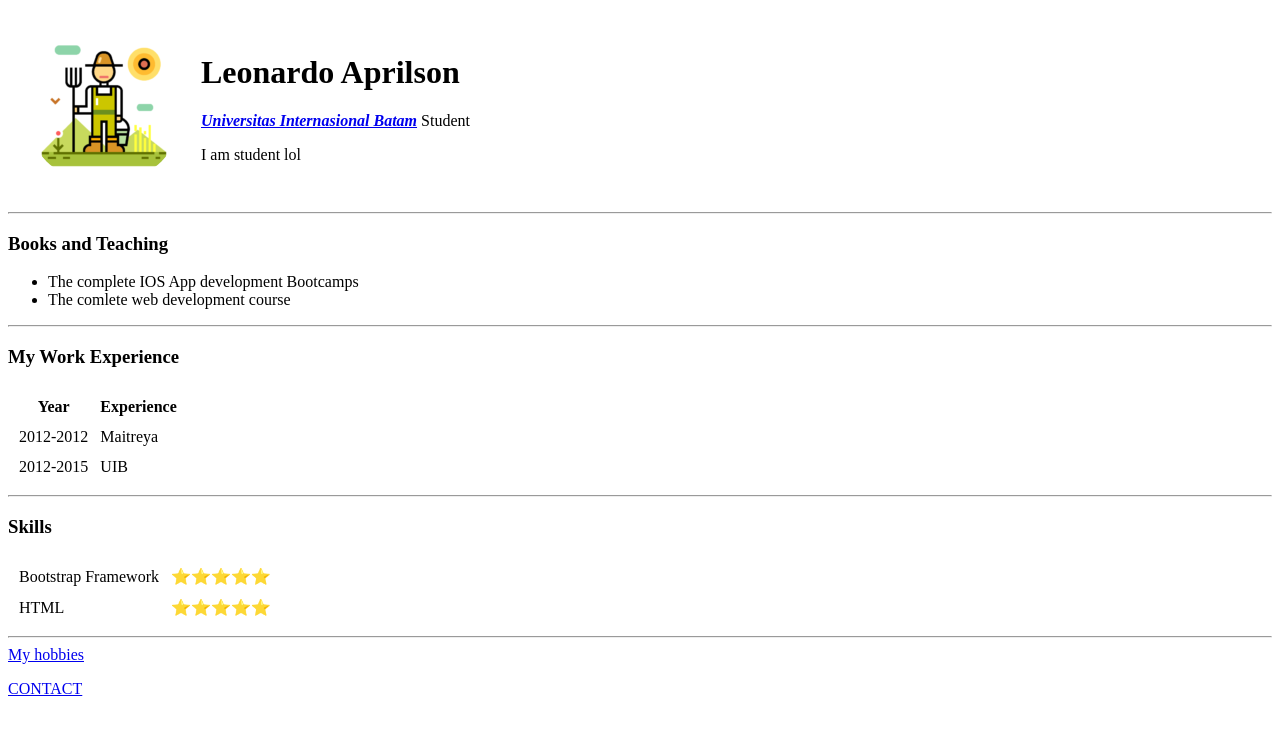
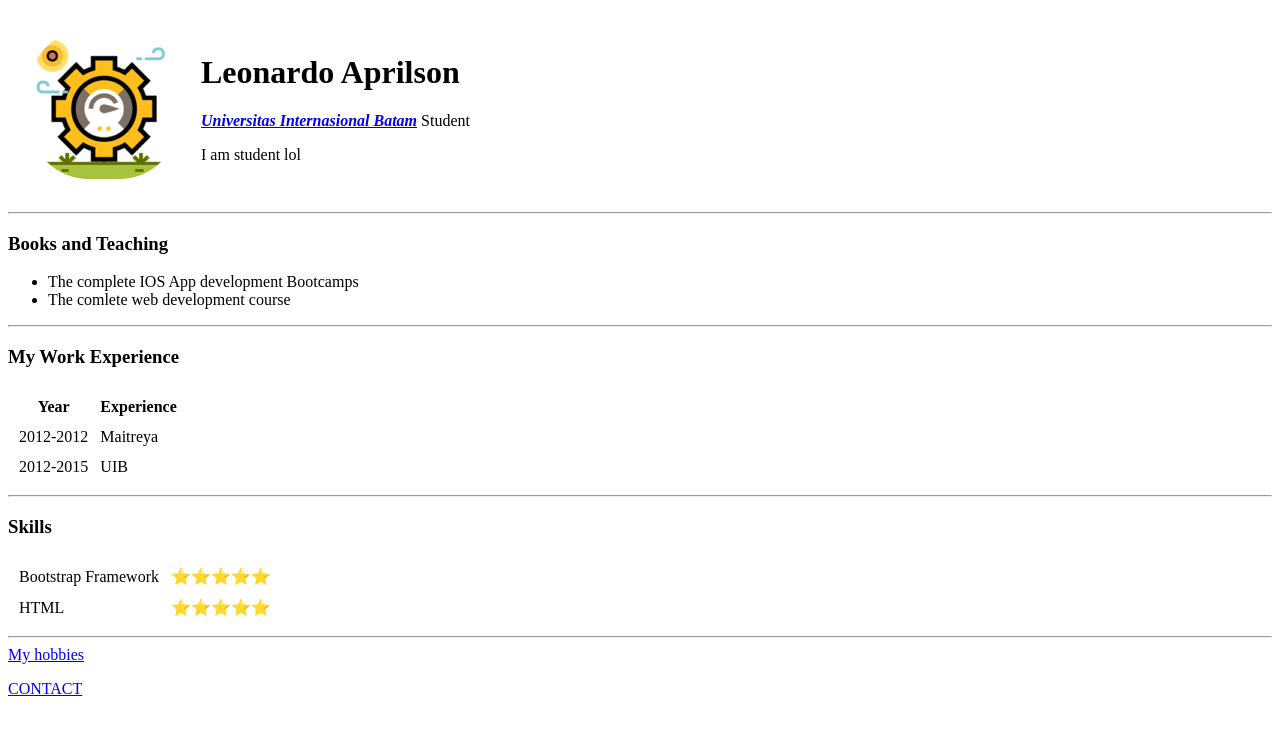
Before and after one commit to dlwlrmaa16/cv, a plain HTML site: page index.html in a window 1280 px wide. Drawn offline with Linux system fonts and the light colour scheme.

Commit message:
Update index.html

```diff
--- a/index.html
+++ b/index.html
@@ -8,7 +8,7 @@
   <body>
     <table cellspacing="20">
       <tr>
-        <td><img src="/INDOCOCONUTS/Farmer512px-JQCVAYB-150x150.png" alt="Korean font" style="border-radius: 60px;"></td>
+        <td><img src="/INDOCOCONUTS/56-150x150.png" alt="Korean font" style="border-radius: 60px;"></td>
         <td><h1>Leonardo Aprilson</h1>
           <p><em><strong><a href="https://www.apple.com">Universitas Internasional Batam</a> </strong></em> Student</p>
           <p>I am student lol</p></td>
```
